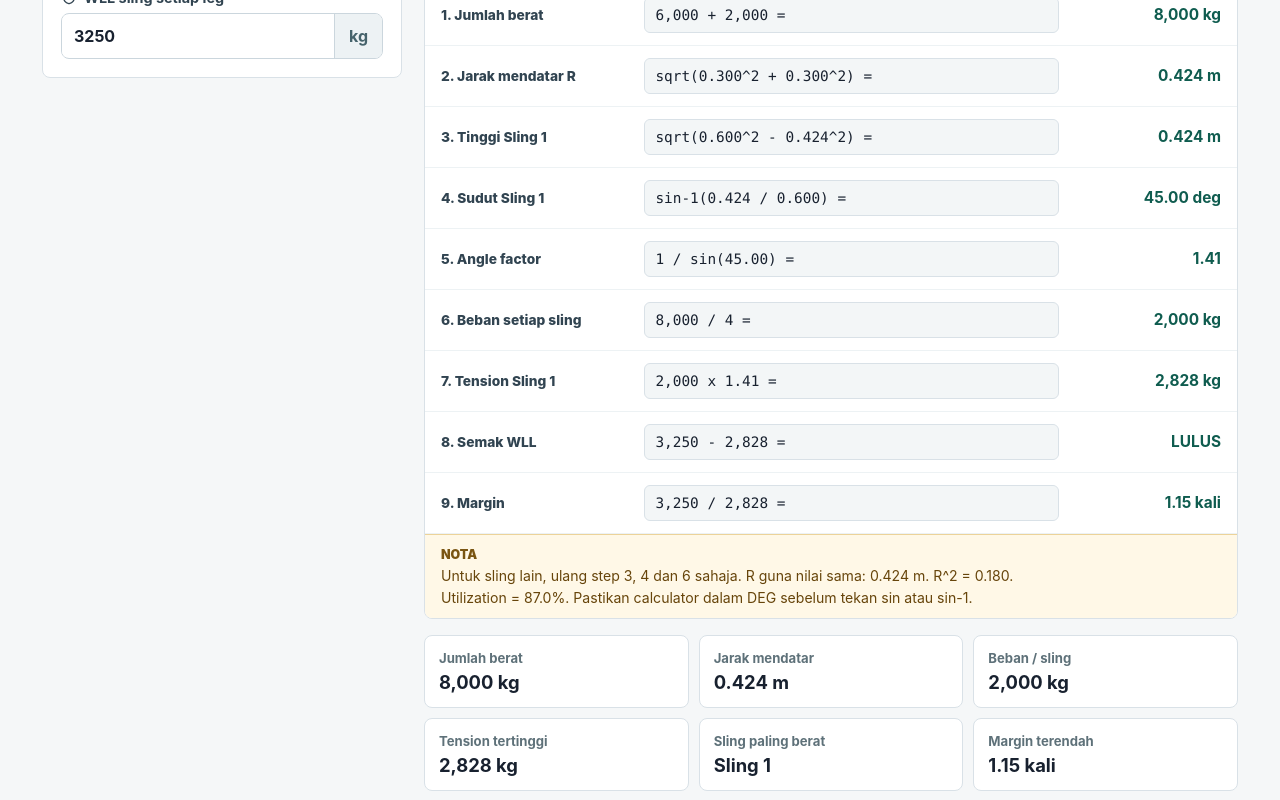
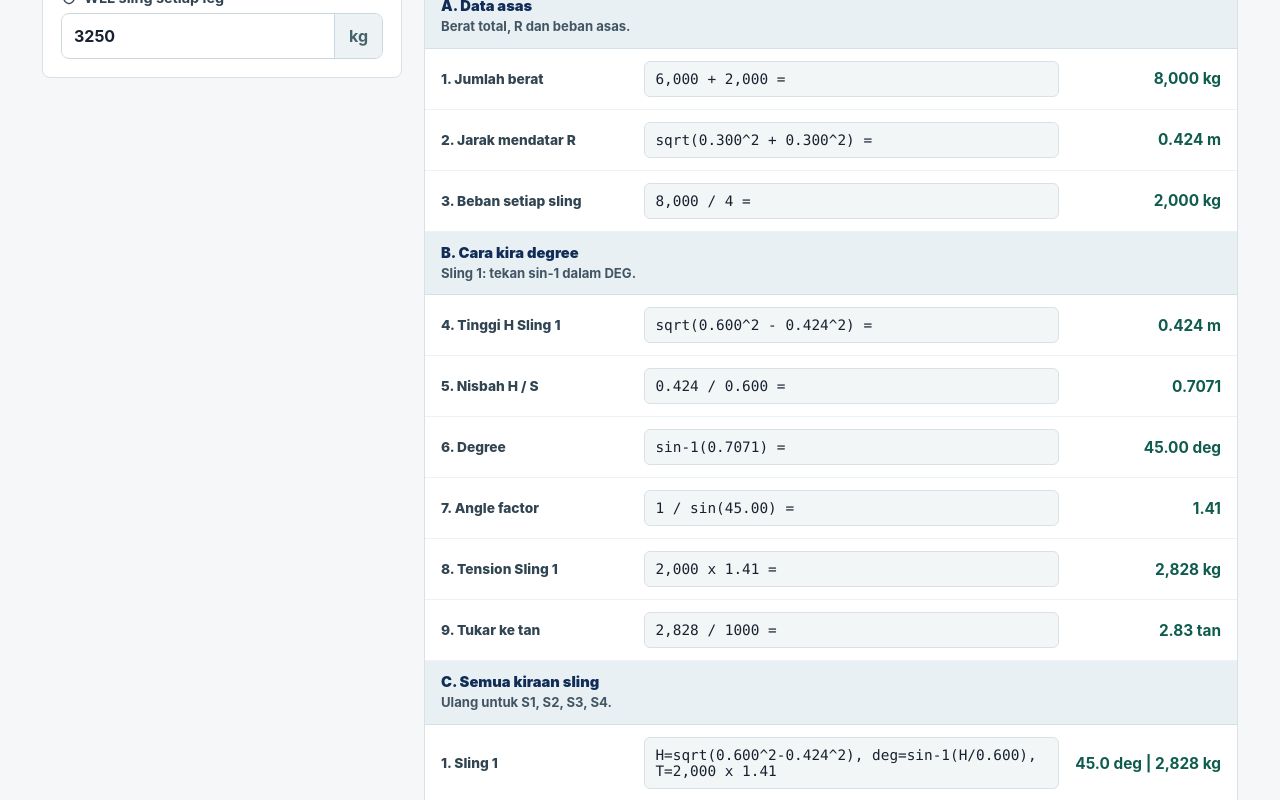
Before and after one commit to panadol94/rigging-calculator-my, a React (Vite) app: page / in a window 1280 px wide. Shown: the part 860-1660 px from the top of the page. Built offline with nearby package versions, Linux system fonts and the light colour scheme.

Commit message:
feat: show full scientific calculator workflow

```diff
--- a/src/main.jsx
+++ b/src/main.jsx
@@ -181,6 +181,15 @@ function CalcLine({ label, keys, answer }) {
   );
 }
 
+function CalcSectionTitle({ title, note }) {
+  return (
+    <li className="calcSectionTitle">
+      <strong>{title}</strong>
+      <span>{note}</span>
+    </li>
+  );
+}
+
 function CalculatorGuide({ input, result }) {
   const sampleLeg = result.worstLeg;
   const utilization =
@@ -200,6 +209,10 @@ function CalculatorGuide({ input, result }) {
       </div>
 
       <ol className="calcLines">
+        <CalcSectionTitle
+          title="A. Data asas"
+          note="Berat total, R dan beban asas."
+        />
         <CalcLine
           label="1. Jumlah berat"
           keys={`${fmtWhole(input.loadKg)} + ${fmtWhole(input.riggingKg)} =`}
@@ -211,37 +224,70 @@ function CalculatorGuide({ input, result }) {
           answer={`${fmt(result.horizontalM, 3)} m`}
         />
         <CalcLine
-          label={`3. Tinggi ${sampleLeg.name}`}
+          label="3. Beban setiap sling"
+          keys={`${fmtWhole(result.totalKg)} / 4 =`}
+          answer={`${fmtWhole(result.verticalPerLegKg)} kg`}
+        />
+
+        <CalcSectionTitle
+          title="B. Cara kira degree"
+          note={`${sampleLeg.name}: tekan sin-1 dalam DEG.`}
+        />
+        <CalcLine
+          label={`4. Tinggi H ${sampleLeg.name}`}
           keys={`sqrt(${fmt(sampleLeg.slingLengthM, 3)}^2 - ${fmt(result.horizontalM, 3)}^2) =`}
           answer={`${fmt(sampleLeg.heightM, 3)} m`}
         />
         <CalcLine
-          label={`4. Sudut ${sampleLeg.name}`}
-          keys={`sin-1(${fmt(sampleLeg.heightM, 3)} / ${fmt(sampleLeg.slingLengthM, 3)}) =`}
+          label="5. Nisbah H / S"
+          keys={`${fmt(sampleLeg.heightM, 3)} / ${fmt(sampleLeg.slingLengthM, 3)} =`}
+          answer={fmt(sampleLeg.sinAngle, 4)}
+        />
+        <CalcLine
+          label="6. Degree"
+          keys={`sin-1(${fmt(sampleLeg.sinAngle, 4)}) =`}
           answer={`${fmt(sampleLeg.angleDeg, 2)} deg`}
         />
         <CalcLine
-          label="5. Angle factor"
+          label="7. Angle factor"
           keys={`1 / sin(${fmt(sampleLeg.angleDeg, 2)}) =`}
           answer={fmt(sampleLeg.angleFactor, 2)}
         />
         <CalcLine
-          label="6. Beban setiap sling"
-          keys={`${fmtWhole(result.totalKg)} / 4 =`}
-          answer={`${fmtWhole(result.verticalPerLegKg)} kg`}
-        />
-        <CalcLine
-          label={`7. Tension ${sampleLeg.name}`}
+          label={`8. Tension ${sampleLeg.name}`}
           keys={`${fmtWhole(result.verticalPerLegKg)} x ${fmt(sampleLeg.angleFactor, 2)} =`}
           answer={`${fmtWhole(sampleLeg.tensionKg)} kg`}
         />
         <CalcLine
-          label="8. Semak WLL"
+          label="9. Tukar ke tan"
+          keys={`${fmtWhole(sampleLeg.tensionKg)} / 1000 =`}
+          answer={`${fmt(sampleLeg.tensionKg / 1000, 2)} tan`}
+        />
+
+        <CalcSectionTitle
+          title="C. Semua kiraan sling"
+          note="Ulang untuk S1, S2, S3, S4."
+        />
+        {result.legs.map((leg, index) => (
+          <CalcLine
+            key={leg.name}
+            label={`${index + 1}. ${leg.name}`}
+            keys={`H=sqrt(${fmt(leg.slingLengthM, 3)}^2-${fmt(result.horizontalM, 3)}^2), deg=sin-1(H/${fmt(leg.slingLengthM, 3)}), T=${fmtWhole(result.verticalPerLegKg)} x ${fmt(leg.angleFactor, 2)}`}
+            answer={`${fmt(leg.angleDeg, 1)} deg | ${fmtWhole(leg.tensionKg)} kg`}
+          />
+        ))}
+
+        <CalcSectionTitle
+          title="D. Semakan akhir"
+          note="Bandingkan tension dengan WLL."
+        />
+        <CalcLine
+          label="WLL vs tension"
           keys={`${fmtWhole(input.wllKg)} - ${fmtWhole(result.maxTensionKg)} =`}
           answer={result.passed ? "LULUS" : "TIDAK LULUS"}
         />
         <CalcLine
-          label="9. Margin"
+          label="Margin"
           keys={`${fmtWhole(input.wllKg)} / ${fmtWhole(result.maxTensionKg)} =`}
           answer={`${fmt(result.minMargin, 2)} kali`}
         />
@@ -249,8 +295,8 @@ function CalculatorGuide({ input, result }) {
 
       <div className="calculatorNote">
         <span>Nota</span>
-        <p>Untuk sling lain, ulang step 3, 4 dan 6 sahaja. R guna nilai sama: {fmt(result.horizontalM, 3)} m. R^2 = {fmt(horizontalSquare, 3)}.</p>
-        <p>Utilization = {fmt(utilization, 1)}%. Pastikan calculator dalam DEG sebelum tekan sin atau sin-1.</p>
+        <p>Scientific calculator: tekan MODE DEG dahulu. Jangan guna RAD, sebab sin-1 perlu keluar jawapan dalam degree.</p>
+        <p>R guna nilai sama untuk semua sling: {fmt(result.horizontalM, 3)} m. R^2 = {fmt(horizontalSquare, 3)}. Utilization = {fmt(utilization, 1)}%.</p>
       </div>
     </section>
   );
@@ -269,7 +315,7 @@ function LiftingVisual({ input, result, setValue, setSlingLength }) {
       <div className="visualHeader">
         <div>
           <h2>Gambaran Angkat Container</h2>
-          <p>Hook tengah, 4-leg sling ke empat lifting point container.</p>
+          <p>Hook + 4-leg sling.</p>
         </div>
         <strong>{result.passed ? "Setup Lulus" : "Semak Setup"}</strong>
       </div>
--- a/src/styles.css
+++ b/src/styles.css
@@ -229,6 +229,11 @@ input[type="number"] {
   padding: 16px;
 }
 
+.visualHeader > div,
+.calculatorHead > div {
+  min-width: 0;
+}
+
 .visualHeader h2 {
   font-size: 1.05rem;
   margin-bottom: 4px;
@@ -238,6 +243,7 @@ input[type="number"] {
   color: #5e7179;
   font-size: 0.88rem;
   margin-bottom: 0;
+  overflow-wrap: anywhere;
 }
 
 .visualHeader strong {
@@ -615,6 +621,29 @@ input[type="number"] {
   padding: 12px 16px;
 }
 
+.calcSectionTitle {
+  background: #e8f0f4;
+  border-bottom: 1px solid #d3e0e6;
+  display: grid;
+  gap: 3px;
+  list-style: none;
+  padding: 12px 16px;
+}
+
+.calcSectionTitle strong {
+  color: #102c57;
+  font-size: 0.92rem;
+  font-weight: 900;
+}
+
+.calcSectionTitle span {
+  color: #425563;
+  font-size: 0.82rem;
+  font-weight: 700;
+  line-height: 1.35;
+  overflow-wrap: anywhere;
+}
+
 .calcLine span {
   color: #314451;
   font-size: 0.86rem;
@@ -631,7 +660,8 @@ input[type="number"] {
   font-size: 0.9rem;
   overflow-x: auto;
   padding: 9px 10px;
-  white-space: nowrap;
+  white-space: normal;
+  word-break: break-word;
 }
 
 .calcLine strong {
@@ -1329,7 +1359,10 @@ dd {
 
   .layout {
     grid-template-columns: 1fr;
+    max-width: 100vw;
+    overflow-x: hidden;
     padding: 0;
+    width: 100vw;
   }
 
   .panel {
@@ -1338,19 +1371,26 @@ dd {
 
   .content {
     gap: 0;
+    max-width: 100vw;
+    overflow-x: hidden;
+    width: 100vw;
   }
 
   .liftingVisual {
     border: 0;
     border-radius: 0;
+    max-width: 100vw;
     order: 1;
+    width: 100vw;
   }
 
   .calculatorGuide {
     border-left: 0;
     border-radius: 0;
     border-right: 0;
+    max-width: 100vw;
     order: 2;
+    width: 100vw;
   }
 
   .engineeringSheet {
```
